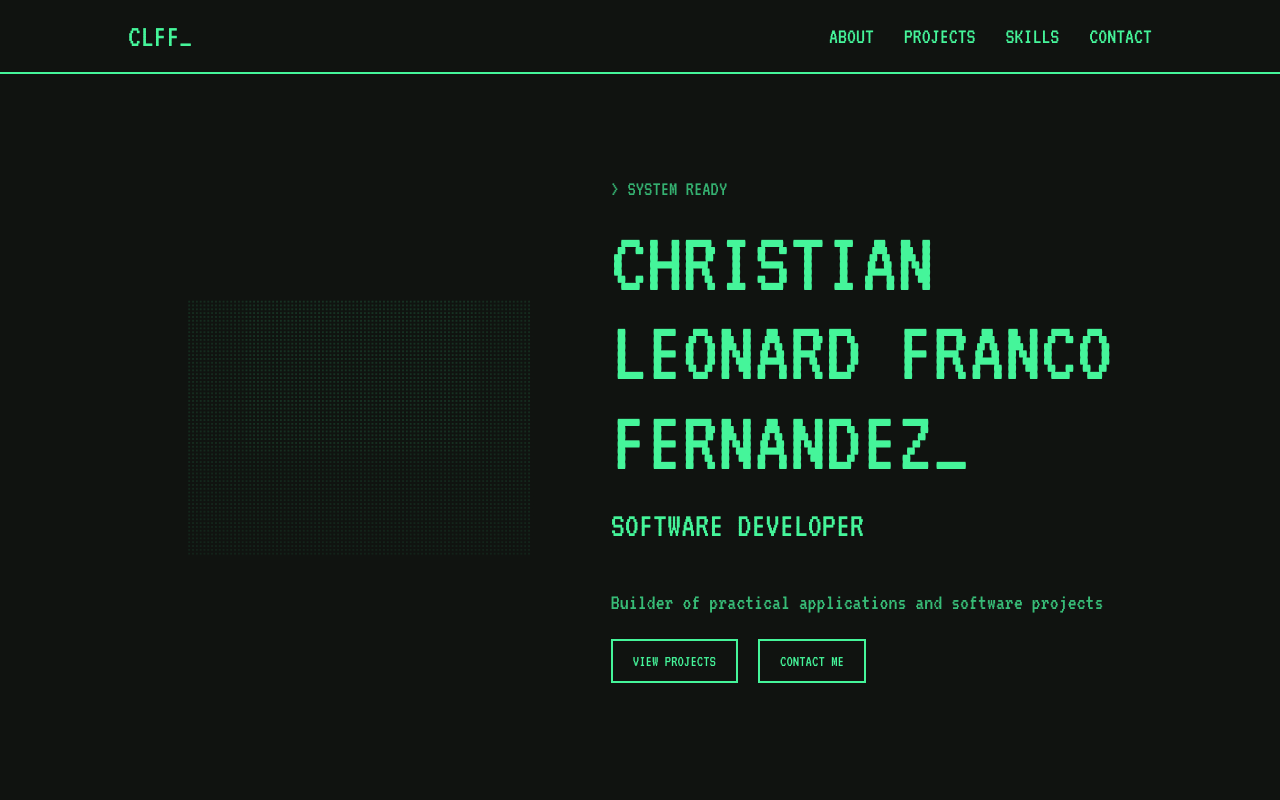
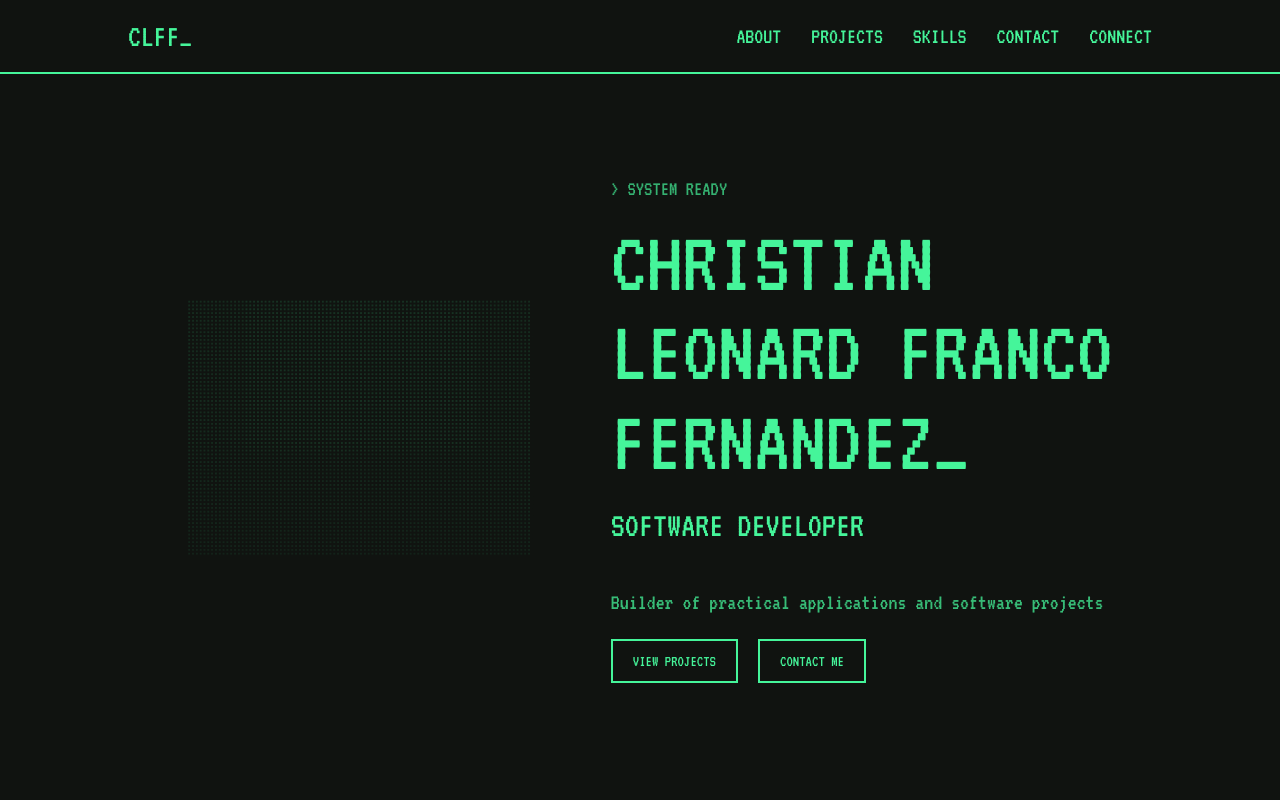
Before and after one commit to chrislff02/portfolio-website, a React (Vite) app: page / in a window 1280 px wide. Shown: the top 800 px of the page. Built offline with nearby package versions, Linux system fonts and the light colour scheme.

Commit message:
Update NavBar section with ways to connect with me

```diff
--- a/src/App.css
+++ b/src/App.css
@@ -44,6 +44,8 @@ section {
 
 .nav-links {
   display: flex;
+  align-items: center;
+
   gap: 30px;
 }
 
@@ -52,6 +54,58 @@ section {
 }
 
 .nav-links a:hover {
+  background-color: #45f59a;
+  color: #101310;
+}
+
+/* Connect Dropdown */
+.connect-menu {
+  position: relative;
+}
+
+.connect-button {
+  border: none;
+
+  padding: 0;
+
+  background-color: transparent;
+  color: #45f59a;
+
+  font-family: inherit;
+  font-size: 1.4rem;
+
+  cursor: pointer;
+}
+
+.connect-button:hover {
+  background-color: #45f59a;
+  color: #101310;
+}
+
+.connect-dropdown {
+  position: absolute;
+  top: calc(100% + 14px);
+  right: 0;
+
+  min-width: 160px;
+
+  display: flex;
+  flex-direction: column;
+
+  border: 2px solid #45f59a;
+
+  background-color: #101310;
+}
+
+.connect-dropdown a {
+  padding: 12px 16px;
+
+  font-size: 1.1rem;
+
+  white-space: nowrap;
+}
+
+.connect-dropdown a:hover {
   background-color: #45f59a;
   color: #101310;
 }
@@ -297,6 +351,18 @@ section {
   gap: 15px;
 }
 
+/* Projects Show More Button */
+.projects-toggle {
+  display: flex;
+  justify-content: center;
+
+  margin-top: 45px;
+}
+
+.projects-toggle .retro-button {
+  font-size: 1.2rem;
+}
+
 /* Project Information Modal */
 .project-modal-overlay {
   position: fixed;
@@ -458,6 +524,21 @@ section {
     font-size: 0.9rem;
   }
 
+  /* Connect Dropdown */
+  .connect-button {
+    font-size: 0.9rem;
+  }
+
+  .connect-dropdown {
+    right: 0;
+
+    min-width: 140px;
+  }
+
+  .connect-dropdown a {
+    font-size: 0.9rem;
+  }
+
   /* Hero */
   .hero-layout {
     grid-template-columns: 1fr;
@@ -593,15 +674,3 @@ section {
 
   margin-bottom: 20px;
 }
-
-/* Projects Show More Button */
-.projects-toggle {
-  display: flex;
-  justify-content: center;
-
-  margin-top: 45px;
-}
-
-.projects-toggle .retro-button {
-  font-size: 1.2rem;
-}
--- a/src/components/Navbar.tsx
+++ b/src/components/Navbar.tsx
@@ -1,8 +1,11 @@
-import { useEffect, useState } from "react";
+import { useEffect, useRef, useState } from "react";
 
 function Navbar() {
   const [showNavbar, setShowNavbar] = useState(true);
-  const [lastScrollY, setLastScrollY] = useState(0);
+  const [connectOpen, setConnectOpen] = useState(false);
+
+  const lastScrollY = useRef(0);
+  const connectRef = useRef<HTMLDivElement>(null);
 
   useEffect(() => {
     const handleScroll = () => {
@@ -14,8 +17,9 @@ function Navbar() {
       }
 
       // Hide navbar while scrolling down
-      else if (currentScrollY > lastScrollY) {
+      else if (currentScrollY > lastScrollY.current) {
         setShowNavbar(false);
+        setConnectOpen(false);
       }
 
       // Show navbar again while scrolling up
@@ -24,17 +28,40 @@ function Navbar() {
       }
 
       // Save current scroll position for next scroll event
-      setLastScrollY(currentScrollY);
+      lastScrollY.current = currentScrollY;
     };
 
-    // Listen for page scrolling
     window.addEventListener("scroll", handleScroll);
 
-    // Remove event listener when component unmounts
     return () => {
       window.removeEventListener("scroll", handleScroll);
     };
-  }, [lastScrollY]);
+  }, []);
+
+  useEffect(() => {
+    const handleOutsideClick = (event: MouseEvent) => {
+      if (
+        connectRef.current &&
+        !connectRef.current.contains(event.target as Node)
+      ) {
+        setConnectOpen(false);
+      }
+    };
+
+    const handleEscape = (event: KeyboardEvent) => {
+      if (event.key === "Escape") {
+        setConnectOpen(false);
+      }
+    };
+
+    document.addEventListener("mousedown", handleOutsideClick);
+    window.addEventListener("keydown", handleEscape);
+
+    return () => {
+      document.removeEventListener("mousedown", handleOutsideClick);
+      window.removeEventListener("keydown", handleEscape);
+    };
+  }, []);
 
   return (
     <nav
@@ -49,6 +76,41 @@ function Navbar() {
         <a href="#projects">PROJECTS</a>
         <a href="#skills">SKILLS</a>
         <a href="#contact">CONTACT</a>
+
+        {/* Connect Dropdown */}
+        <div className="connect-menu" ref={connectRef}>
+          <button
+            type="button"
+            className="connect-button"
+            onClick={() => setConnectOpen(!connectOpen)}
+            aria-expanded={connectOpen}
+            aria-haspopup="true"
+          >
+            CONNECT
+          </button>
+
+          {connectOpen && (
+            <div className="connect-dropdown">
+              <a href="mailto:chrislff02@gmail.com">&gt; EMAIL</a>
+
+              <a
+                href="https://github.com/chrislff02"
+                target="_blank"
+                rel="noreferrer"
+              >
+                &gt; GITHUB
+              </a>
+
+              <a
+                href="https://www.linkedin.com/in/christian-leonard-franco-fernandez-a68684348"
+                target="_blank"
+                rel="noreferrer"
+              >
+                &gt; LINKEDIN
+              </a>
+            </div>
+          )}
+        </div>
       </div>
     </nav>
   );
```
